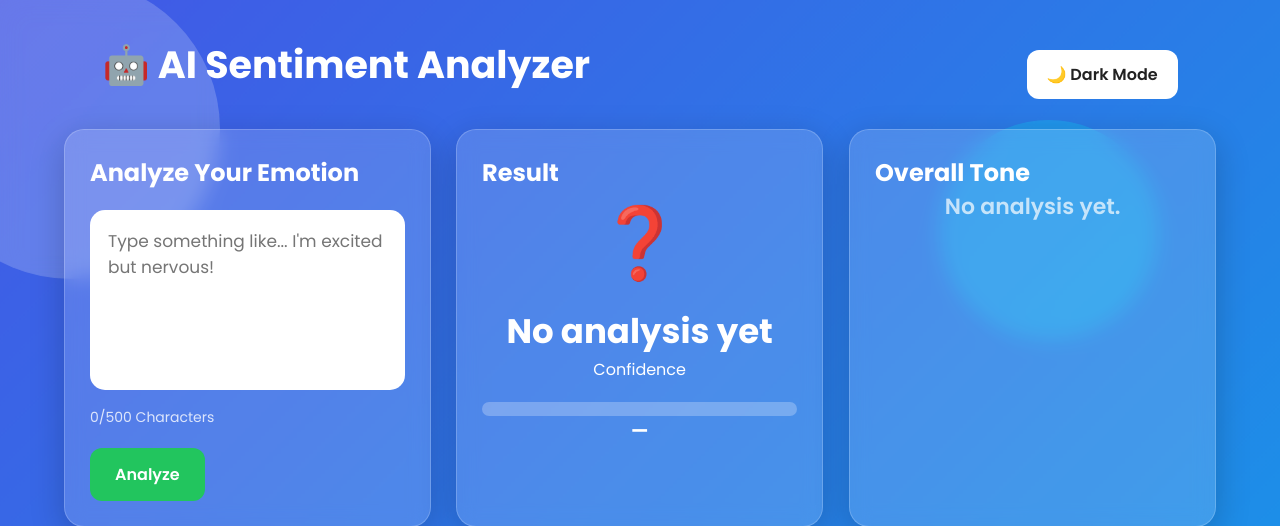
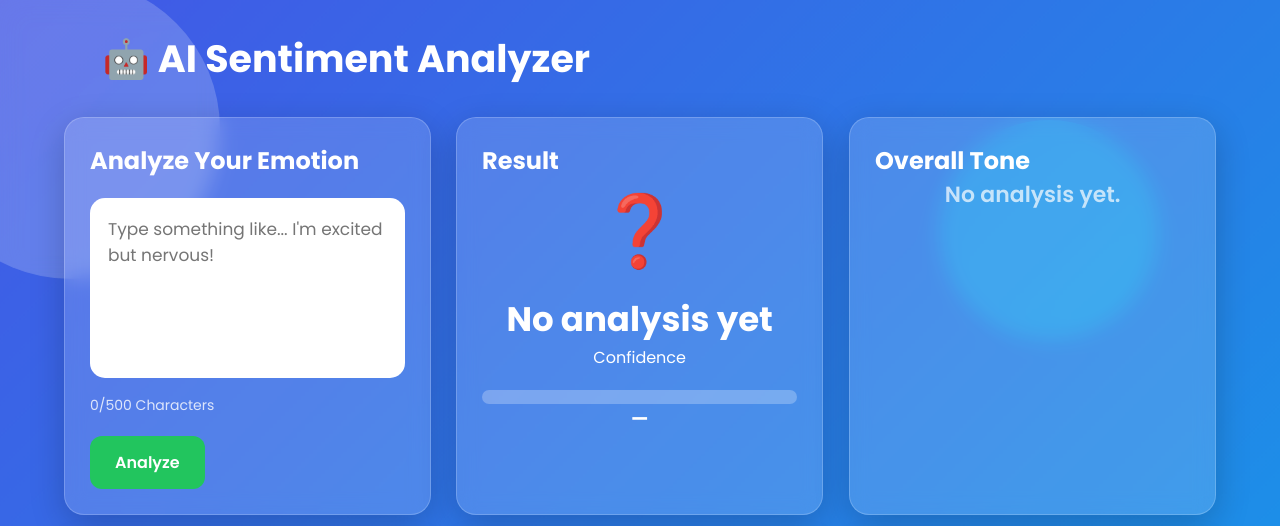
Before and after one commit to hitansh13224/ai-sentiment-analyzer, a Flask app: page / in a window 1280 px wide. Shown: the top 526 px of the page. Run offline with Flask 3, Linux system fonts and the light colour scheme; some libraries are stand-ins or nearby versions.

Commit message:
Update index.html

```diff
--- a/templates/index.html
+++ b/templates/index.html
@@ -446,7 +446,6 @@ header h1{
 
 <header>
     <h1>🤖 AI Sentiment Analyzer</h1>
-    <button id="darkBtn">🌙 Dark Mode</button>
 </header>
 
 <div class="container">
@@ -696,21 +695,6 @@ function updateUI(data) {
     item.textContent = data.emoji + " " + data.sentiment + " (" + data.confidence + "%)";
     history.prepend(item);
 }
-
-let dark = false;
-
-darkBtn.addEventListener("click", () => {
-    dark = !dark;
-
-    if (dark) {
-        document.body.style.background = "#111827";
-        document.body.style.color = "white";
-        darkBtn.innerHTML = "☀️ Light Mode";
-    } else {
-        document.body.style.background = "linear-gradient(135deg,#4f46e5,#0ea5e9,#14b8a6)";
-        document.body.style.color = "white";
-        darkBtn.innerHTML = "🌙 Dark Mode";
-    }
 });
 
 window.onload = () => {
```
